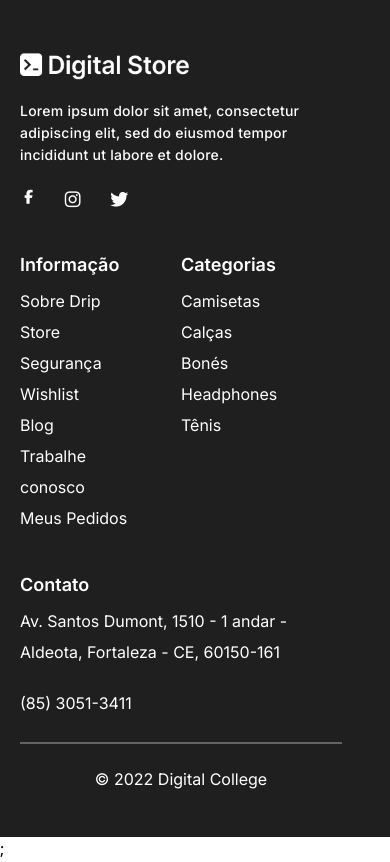
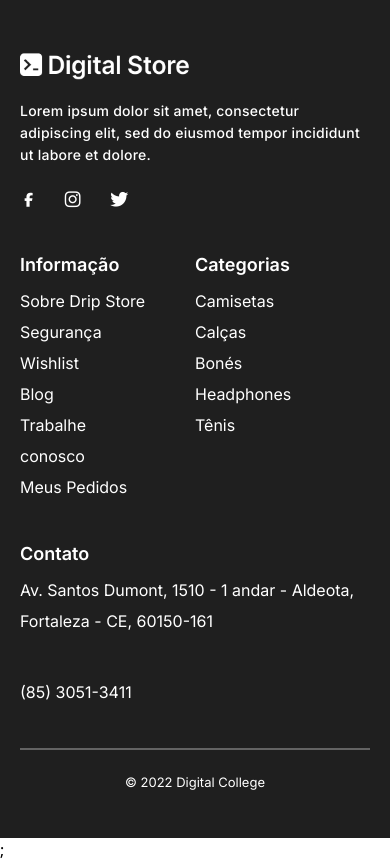
Before and after one commit to flaviare1s/dripstore-fs-06-sul, a React (Vite) app: page / in a window 390 px wide. Built offline with nearby package versions, Linux system fonts and the light colour scheme.

Commit message:
Fizemos pequenos ajustes e correção na responsividade

```diff
--- a/src/components/Footer.jsx
+++ b/src/components/Footer.jsx
@@ -5,13 +5,13 @@ export function Footer() {
 
     return (
         <footer className="bg-[#1F1F1F] font-Inter text-white">
-        <div className="m-auto pl-5 md:pl-[100px] pr-[48px] md:pr-[96px] pt-[50px] pb-[46px] md:pb-[22px] grid grid-cols-2 md:grid-cols-5">
+        <div className="m-auto px-5 lg:px-[100px] pt-[50px] pb-[46px] lg:pb-[22px] grid grid-cols-2 lg:grid-cols-5">
 
             {/* Coluna 1 */}
-            <div className="col-span-2 font-medium text-sm md:font-normal md:text-base leading-[22px] md:leading-[26px] tracking-[.25px] pb-10">
-              <img className="pb-5 md:pb-10 w-[170px] md:w-[253px]" src="logo.png" alt="Logo da Digital College" />
+            <div className="col-span-2 font-medium text-sm md:font-normal lg:text-base leading-[22px] lg:leading-[26px] tracking-[.25px] pb-10">
+              <img className="pb-5 md:pb-10 w-[170px] lg:w-[253px]" src="logo.png" alt="Logo da Digital College" />
               <p className="lg:pr-48">Lorem ipsum dolor sit amet, consectetur adipiscing elit, sed do eiusmod tempor incididunt ut labore et dolore.</p>
-              <div className="flex gap-6 pt-5 md:pt-10 ">
+              <div className="flex items-center gap-6 pt-5 lg:pt-10">
                 <a className="hover:opacity-50" href="#"><i className="fa-brands fa-facebook-f fa-fw text-white text-lga-fw"></i></a>
                 <a className="hover:opacity-50" href="#"><i className="fa-brands fa-instagram fa-fw text-white text-lg"></i></a>
                 <a className="hover:opacity-50" href="#"><i className="fa-brands fa-twitter fa-fw text-white text-lg"></i></a>
@@ -19,9 +19,9 @@ export function Footer() {
             </div>
 
             {/* Coluna 2 */}
-            <div className="col-span-1 pb-10 mr-10 md:mr-0">
+            <div className="col-span-1 pb-10 mr-10 lg:mr-0">
               <h2 className="text-lg font-semibold leading-[22px] pb-2.5">Informação</h2>
-              <ul className="flex flex-col leading-[31px] md:leading-[38px]">
+              <ul className="flex flex-col leading-[31px] lg:leading-[38px]">
                 <a className="hover:opacity-50" href="#">Sobre Drip Store</a>
                 <a className="hover:opacity-50" href="#">Segurança</a>
                 <a className="hover:opacity-50" href="#">Wishlist</a>
@@ -34,7 +34,7 @@ export function Footer() {
             {/* Coluna 3 */}
             <div className="col-span-1 pb-10">
             <h2 className="text-lg font-semibold leading-[22px] pb-2.5">Categorias</h2>
-              <ul className="flex flex-col leading-[31px] md:leading-[38px]">
+              <ul className="flex flex-col leading-[31px] lg:leading-[38px]">
                 <a className="hover:opacity-50" href="#">Camisetas</a>
                 <a className="hover:opacity-50" href="#">Calças</a>
                 <a className="hover:opacity-50" href="#">Bonés</a>
@@ -44,15 +44,15 @@ export function Footer() {
             </div>
 
             {/* Coluna 4 */}
-            <div className="col-span-2 md:col-span-1">
+            <div className="col-span-2 lg:col-span-1">
               <h2 className="text-lg font-semibold leading-[22px] pb-2.5">Contato</h2>
-              <p className="leading-[31px] md:leading-[26px] pb-5">Av. Santos Dumont, 1510 - 1 andar - Aldeota, Fortaleza - CE, 60150-161</p>
-              <p className="leading-[31px] md:leading-[26px] mb-[23px]">(85) 3051-3411</p>
+              <p className="leading-[31px] lg:leading-[26px] pb-10">Av. Santos Dumont, 1510 - 1 andar - Aldeota, Fortaleza - CE, 60150-161</p>
+              <p className="leading-[31px] lg:leading-[26px] mb-[40px]">(85) 3051-3411</p>
             </div>
 
             {/* Linha 2 desktop */}
-            <div className="col-span-2 md:col-span-5 border-t-2 border-white border-opacity-30 pt-[23px] md:pb-0">
-              <p className="text-center">© 2022 Digital College</p>
+            <div className="col-span-2 lg:col-span-5 border-t-2 border-white border-opacity-30 pt-[23px] lg:pb-0">
+              <p className="text-center text-[13px]">© 2022 Digital College</p>
             </div>
         </div>
       </footer>
```
